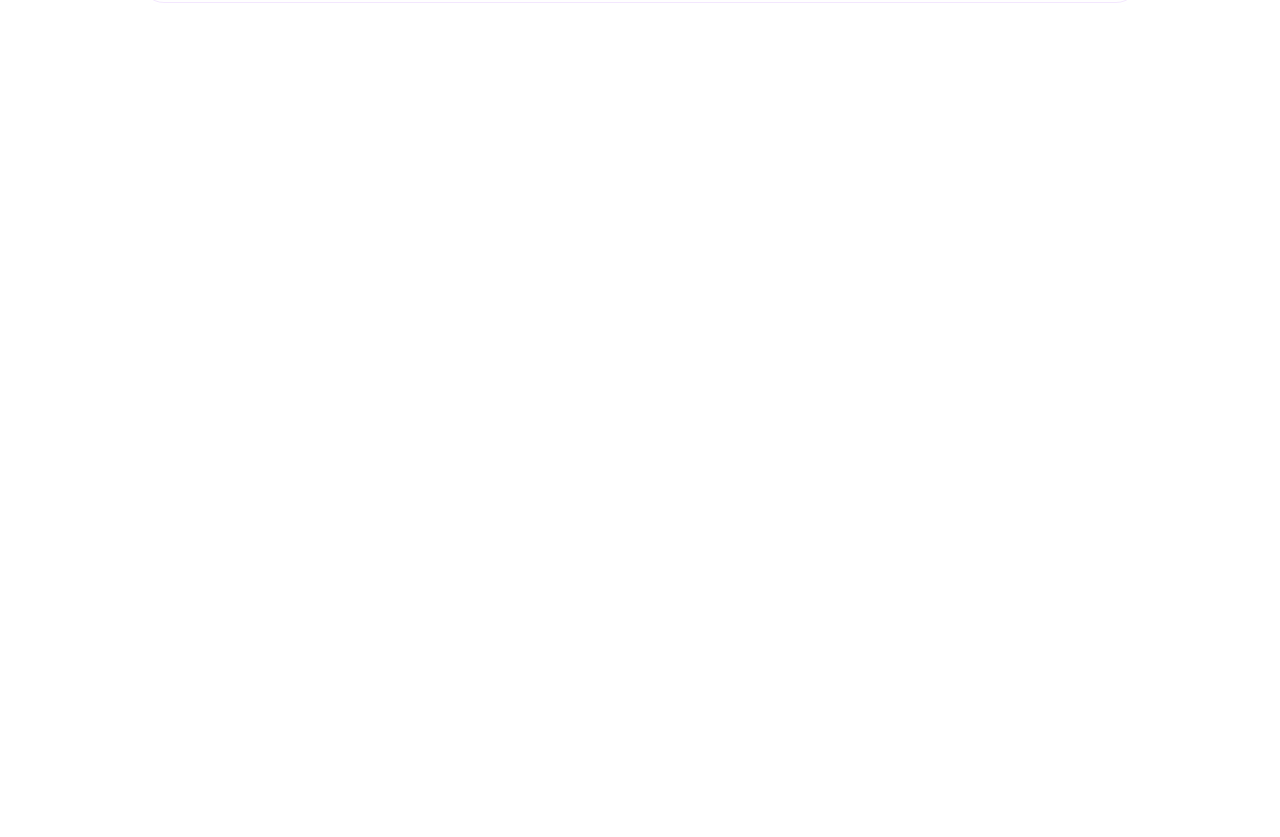
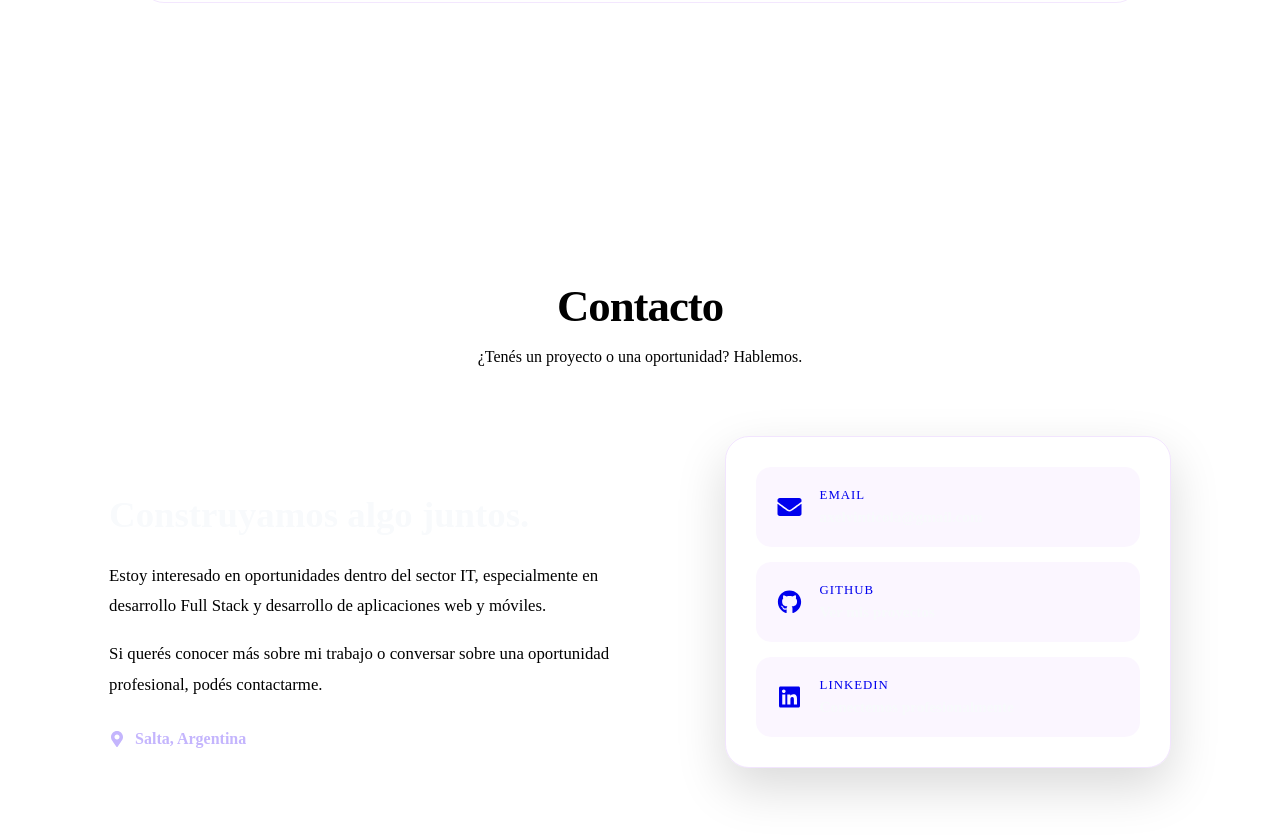
Before and after one commit to AxelVinticola/portfolio, a React (Vite) app: page / in a window 1280 px wide. Shown: the part 5345-6182 px from the top of the page. Before the commit the page ends 5476 px from the top, so only its background shows below. Built offline with nearby package versions, Linux system fonts and the light colour scheme; the HTML template or start-up script is replaced by a standard one.

Commit message:
fin de porfolio solo falta algunos detalles

```diff
--- a/src/components/Contact.jsx
+++ b/src/components/Contact.jsx
@@ -1,13 +1,105 @@
-function Contact(){
+import "../styles/contact.css";
 
-    return(
+import {
+  FaEnvelope,
+  FaGithub,
+  FaLinkedin,
+  FaMapMarkerAlt,
+} from "react-icons/fa";
 
-        <section id="contact">
+function Contact() {
+  return (
+    <section id="contact" className="contact">
 
-        </section >
+      <div className="section-title">
+        <h2>Contacto</h2>
 
-    )
+        <p>
+          ¿Tenés un proyecto o una oportunidad? Hablemos.
+        </p>
+      </div>
 
+
+      <div className="contact__container">
+
+        <div className="contact__content">
+
+          <h3>
+            Construyamos algo juntos.
+          </h3>
+
+          <p>
+            Estoy interesado en oportunidades dentro del sector IT,
+            especialmente en desarrollo Full Stack y desarrollo de
+            aplicaciones web y móviles.
+          </p>
+
+          <p>
+            Si querés conocer más sobre mi trabajo o conversar sobre
+            una oportunidad profesional, podés contactarme.
+          </p>
+
+          <div className="contact__location">
+            <FaMapMarkerAlt />
+            <span>Salta, Argentina</span>
+          </div>
+
+        </div>
+
+
+        <div className="contact__card">
+
+          <a
+            href="mailto:axelvinticola@gmail.com"
+            className="contact__item"
+          >
+            <FaEnvelope />
+
+            <div>
+              <span>Email</span>
+              <strong>axelvinticola@gmail.com</strong>
+            </div>
+
+          </a>
+
+
+          <a
+            href="https://github.com/Axel0820"
+            target="_blank"
+            rel="noopener noreferrer"
+            className="contact__item"
+          >
+            <FaGithub />
+
+            <div>
+              <span>GitHub</span>
+              <strong>Ver mis proyectos</strong>
+            </div>
+
+          </a>
+
+
+          <a
+            href="https://linkedin.com/in/axel-vinticola-2b7245208"
+            target="_blank"
+            rel="noopener noreferrer"
+            className="contact__item"
+          >
+            <FaLinkedin />
+
+            <div>
+              <span>LinkedIn</span>
+              <strong>Conectemos profesionalmente</strong>
+            </div>
+
+          </a>
+
+        </div>
+
+      </div>
+
+    </section>
+  );
 }
 
-export default Contact
+export default Contact;
--- a/src/styles/contact.css
+++ b/src/styles/contact.css
@@ -0,0 +1,165 @@
+.contact {
+  padding: 120px 8%;
+}
+
+.contact__container {
+  max-width: 1100px;
+  margin: 0 auto;
+
+  display: grid;
+  grid-template-columns: 1.1fr 0.9fr;
+
+  gap: 70px;
+
+  align-items: center;
+}
+
+.contact__content h3 {
+  color: #f8fafc;
+
+  font-size: 2.3rem;
+
+  margin-bottom: 25px;
+}
+
+.contact__content p {
+  color: var(--text-secondary);
+
+  line-height: 1.8;
+
+  font-size: 1.05rem;
+
+  margin-bottom: 18px;
+}
+
+.contact__location {
+  display: flex;
+
+  align-items: center;
+
+  gap: 10px;
+
+  margin-top: 30px;
+
+  color: #c4b5fd;
+
+  font-weight: 600;
+}
+
+.contact__location svg {
+  color: var(--primary);
+}
+
+
+/* =========================
+   TARJETA
+========================= */
+
+.contact__card {
+  display: flex;
+
+  flex-direction: column;
+
+  gap: 15px;
+
+  padding: 30px;
+
+  background: var(--surface);
+
+  border: 1px solid rgba(168, 85, 247, 0.15);
+
+  border-radius: 24px;
+
+  box-shadow:
+    0 20px 50px rgba(0, 0, 0, 0.15);
+}
+
+
+/* =========================
+   ITEMS
+========================= */
+
+.contact__item {
+  display: flex;
+
+  align-items: center;
+
+  gap: 18px;
+
+  padding: 20px;
+
+  border-radius: 15px;
+
+  background: rgba(168, 85, 247, 0.05);
+
+  border: 1px solid transparent;
+
+  text-decoration: none;
+
+  transition: 0.3s ease;
+}
+
+.contact__item:hover {
+  transform: translateX(6px);
+
+  border-color: rgba(168, 85, 247, 0.25);
+
+  background: rgba(168, 85, 247, 0.09);
+}
+
+.contact__item > svg {
+  min-width: 25px;
+
+  font-size: 1.5rem;
+
+  color: var(--primary);
+}
+
+.contact__item div {
+  display: flex;
+
+  flex-direction: column;
+
+  gap: 5px;
+}
+
+.contact__item span {
+  color: var(--text-secondary);
+
+  font-size: 0.8rem;
+
+  text-transform: uppercase;
+
+  letter-spacing: 1px;
+}
+
+.contact__item strong {
+  color: #f8fafc;
+
+  font-size: 0.95rem;
+
+  font-weight: 600;
+}
+
+
+/* =========================
+   RESPONSIVE
+========================= */
+
+@media (max-width: 800px) {
+
+  .contact {
+    padding: 90px 5%;
+  }
+
+  .contact__container {
+    grid-template-columns: 1fr;
+
+    gap: 40px;
+  }
+
+  .contact__content h3 {
+    font-size: 2rem;
+  }
+
+}
```
